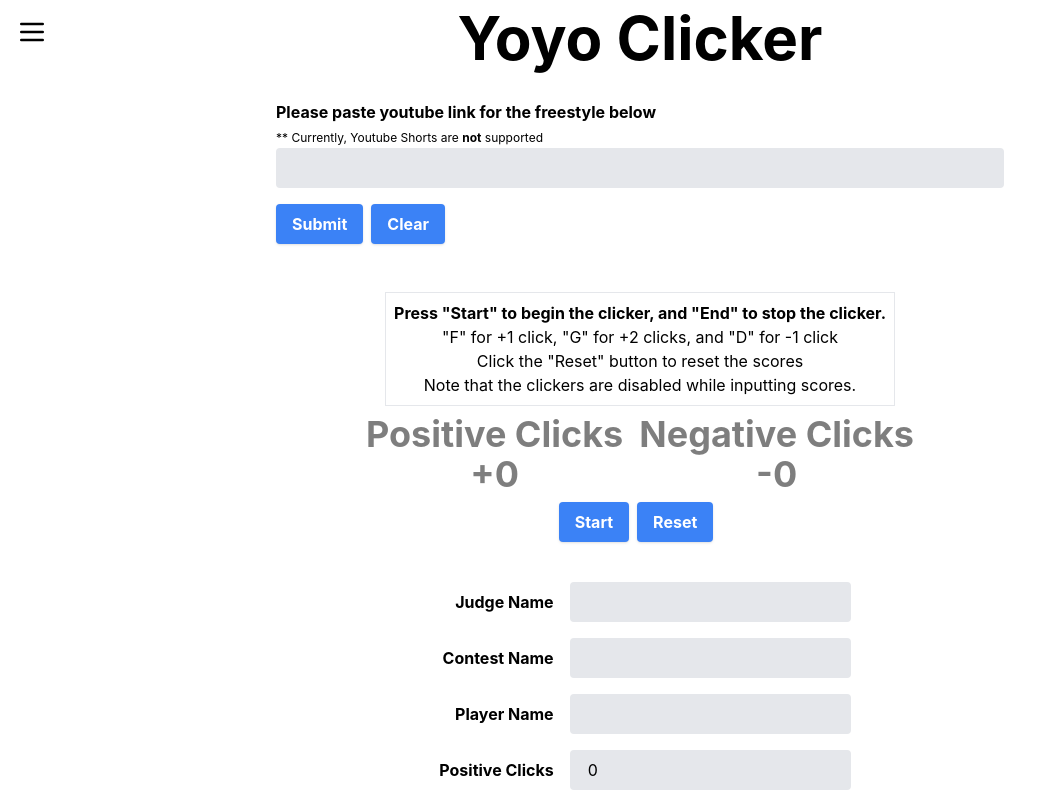
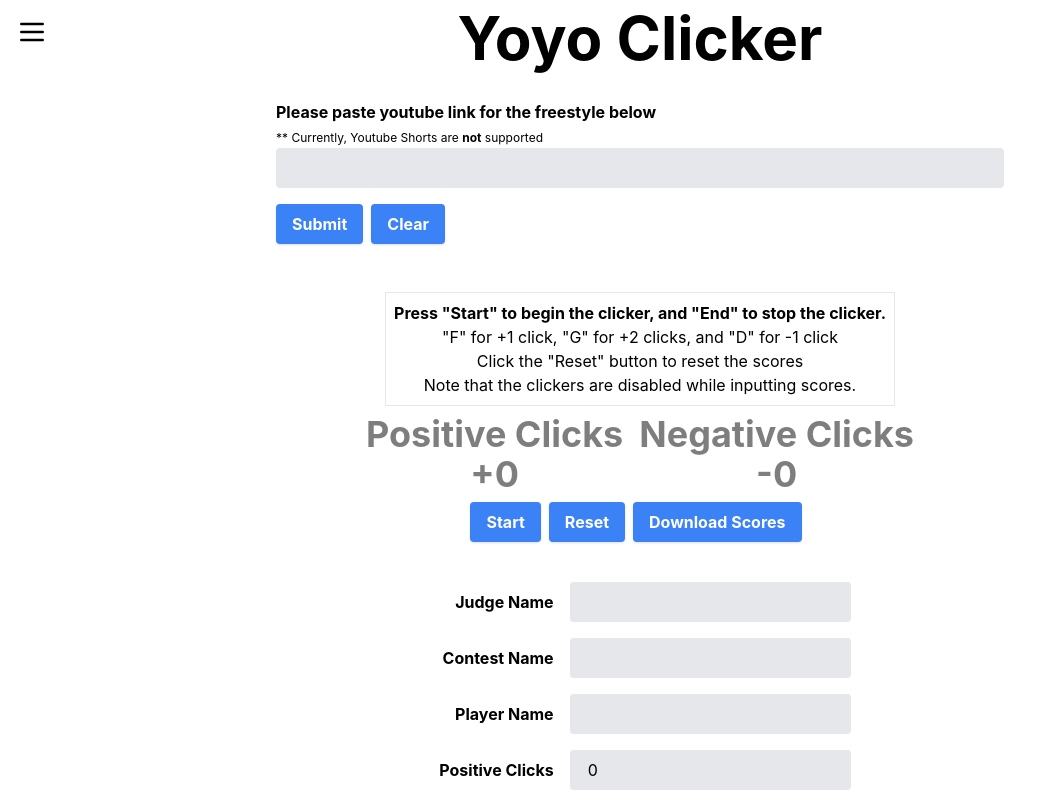
Before and after one commit to jyan500/react-yoyo-clicker, a React (Create React App) app: page / in a window 1280 px wide. Shown: the top 800 px of the page, without its empty margins (0-1047 px from the left). Built offline with nearby package versions, Linux system fonts and the light colour scheme.

Commit message:
added in excel download

```diff
--- a/src/components/clicker/Clicker.tsx
+++ b/src/components/clicker/Clicker.tsx
@@ -20,6 +20,7 @@
 } from "../../reducers/clicker"
 import type { FlashTypeKey, FlashTypes } from "../../types/common"
 import { getColor } from "../../helpers/functions"
+import {utils, writeFile} from "xlsx";
 
 export const Clicker = () => {
 	const dispatch = useAppDispatch()
@@ -108,6 +109,26 @@
 		dispatch(setPositiveClicks(positiveClicks+2))
 	}, [plusTwoKey], isClickerDisabled)
 
+	const downloadExcel = () => {
+		const colWidth = [...Array(5)].map((_, i) => {
+			return {width: 30}
+		});
+		const data = savedScores.map((score) => {
+			return {
+				"Judge": score.judgeName,
+				"Contest": score.contestName,
+				"Player": score.playerName,
+				"Positive Clicks": `+${score.positiveClicks.toString()}`,
+				"Negative Clicks": `-${score.negativeClicks.toString()}`,
+			}
+		})
+		const worksheet = utils.json_to_sheet(data)
+		worksheet["!cols"] = colWidth
+		const workbook = utils.book_new()
+		utils.book_append_sheet(workbook, worksheet, "Sheet1")
+		writeFile(workbook, "score-sheet.xlsx")
+	}
+
 	return (
 		<>
 			<YoutubeForm/>
@@ -121,7 +142,7 @@
 				/>
 			) : null}
 			<ScoreDisplay/>
-			<ScoreButtons/>
+			<ScoreButtons downloadExcel={downloadExcel}/>
 			<ScoreForm />
 			<ScoreTable editScore={editScore} deleteScore={deleteScore}/>
 		</>
--- a/src/components/clicker/ScoreButtons.tsx
+++ b/src/components/clicker/ScoreButtons.tsx
@@ -3,7 +3,10 @@
 import { setIsClickerDisabled, setPositiveClicks, setNegativeClicks } from "../../reducers/clicker"
 import { styles, buttonTheme } from "../../assets/styles"
 
-export const ScoreButtons = () => {
+type Props = {
+	downloadExcel: () => void
+}
+export const ScoreButtons = ({downloadExcel}: Props) => {
 	const dispatch = useAppDispatch()
 	const defaultButton = `${styles.button} ${buttonTheme("blue")}`
 	const isClickerDisabled = useAppSelector((state) => state.clicker.isClickerDisabled)
@@ -22,7 +25,7 @@
 				dispatch(setNegativeClicks(0))
 			}}>Reset
 			</button>
-			{/*<button className = {defaultButton} onClick = {() => downloadExcel()}>Download Scores</button>*/}
+			<button className = {defaultButton} onClick = {() => downloadExcel()}>Download Scores</button>
 		</div>
 	)
 }
```
